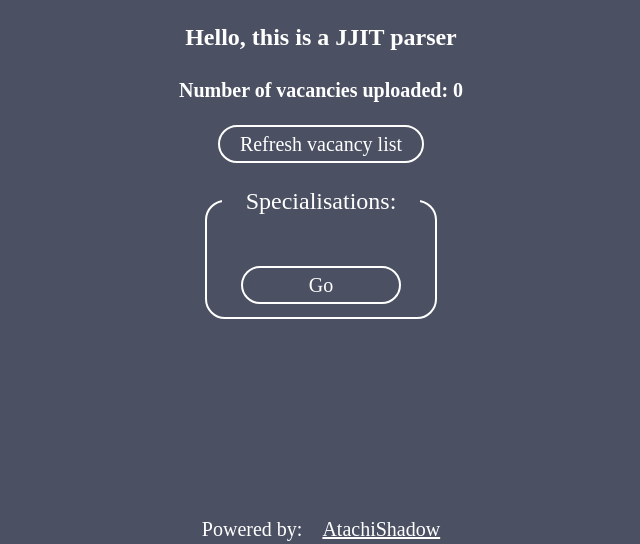
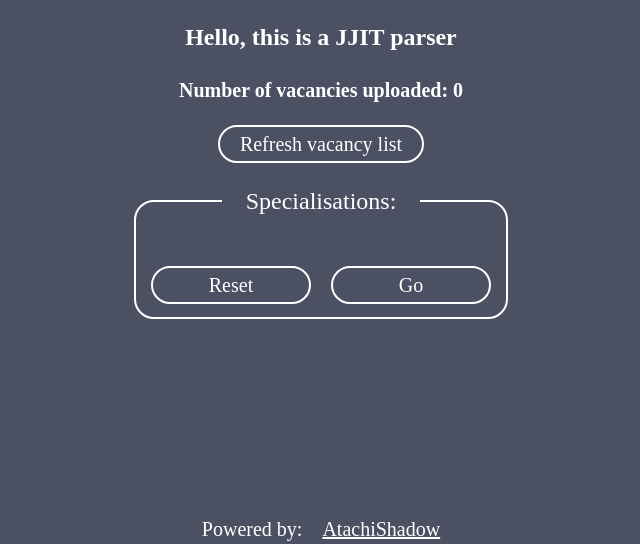
Before and after one commit to ArchiKeV/jjit, a FastAPI app: page / in a window 1280 px wide. Shown: the part 231-775 px from the top of the page, without its empty margins (319-959 px from the left). Run offline with FastAPI, Linux system fonts and the light colour scheme; data that the repository does not hold is empty.

Commit message:
feat: add reset button for form-specs, header styles

```diff
--- a/static/css/main.css
+++ b/static/css/main.css
@@ -12,8 +12,9 @@
   display: flex;
   align-items: center;
   justify-content: center;
-  height: 80px;
+  min-height: 80px;
   padding: 1em 2em;
+  flex-wrap: wrap;
 
   gap: 1em;
 }
@@ -123,6 +124,15 @@
   border: 6px solid #ffffff;
 }
 
+.form-specs__buttons {
+  display: flex;
+  align-items: center;
+  justify-content: center;
+  flex-wrap: wrap;
+
+  gap: 1em;
+}
+
 .link {
   text-decoration: underline solid #ffffff;
   color: #ffffff;
--- a/templates/index.html
+++ b/templates/index.html
@@ -34,7 +34,10 @@
         </label>
         {% endfor %}
       </div>
-      <button class="button form-specs__button" type="submit">Go</button>
+      <div class="form-specs__buttons">
+        <button class="button" type="reset">Reset</button>
+        <button class="button" type="submit">Go</button>
+      </div>
     </fieldset>
   </form>
 </main>
```
